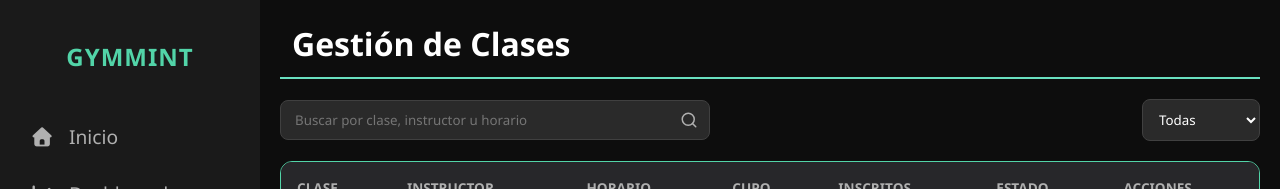
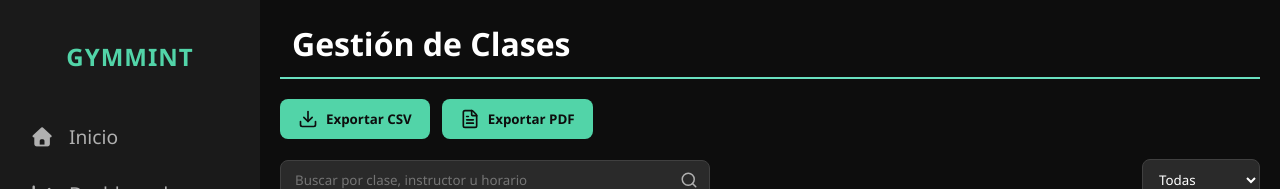
Before and after one commit to lizetglm/Gym-Control-System, a React (Vite) app in the folder frontend/: page /clases in a window 1280 px wide. Shown: the top 189 px of the page. Built offline with nearby package versions, Linux system fonts and the light colour scheme; no server answers.

Commit message:
Agregado de funcion de exportacion a pdf

```diff
--- a/frontend/package.json
+++ b/frontend/package.json
@@ -16,6 +16,8 @@
     "@mui/material": "^9.0.1",
     "@tanstack/react-table": "^8.21.3",
     "bootstrap": "^5.3.8",
+    "jspdf": "^4.2.1",
+    "jspdf-autotable": "^5.0.8",
     "lucide-react": "^1.16.0",
     "papaparse": "^5.5.3",
     "react": "^19.2.6",
--- a/frontend/src/pages/Clases.jsx
+++ b/frontend/src/pages/Clases.jsx
@@ -1,5 +1,8 @@
 import { useMemo, useState, useEffect } from 'react';
-import { Search, UserPlus, UserMinus } from 'lucide-react';
+import { Search, UserPlus, UserMinus, Download, FileText } from 'lucide-react';
+import Papa from 'papaparse';
+import jsPDF from 'jspdf';
+import autoTable from 'jspdf-autotable';
 import GestionInscripcionDialog from '../components/GestionInscripcionDialog';
 import ModalInfoTable from '../components/ModalInfoTable';
 import '../styles/Index.css';
@@ -153,11 +156,79 @@ function Clases() {
     },
   ];
 
+  const exportToCSV = () => {
+    const datos = clasesFiltradas.map(c => ({
+      Clase:      c.nombre,
+      Instructor: c.instructor,
+      Horario:    c.horario,
+      Cupo:       c.cupo,
+      Inscritos:  getInscritosCount(c.id),
+      Estado:     c.estado,
+    }));
+    const csv  = Papa.unparse(datos);
+    const blob = new Blob([csv], { type: 'text/csv;charset=utf-8;' });
+    const link = document.createElement('a');
+    link.href  = URL.createObjectURL(blob);
+    link.download = `clases_${new Date().toISOString().slice(0, 10)}.csv`;
+    link.click();
+  };
+
+  const exportToPDF = () => {
+    const doc = new jsPDF('landscape');
+    const ancho = doc.internal.pageSize.getWidth();
+
+    // Header
+    doc.setFillColor(13, 13, 13);
+    doc.rect(0, 0, ancho, 28, 'F');
+    doc.setTextColor(82, 212, 168);
+    doc.setFontSize(16);
+    doc.setFont('helvetica', 'bold');
+    doc.text('GymMint', 14, 16);
+    doc.setTextColor(255, 255, 255);
+    doc.setFontSize(12);
+    doc.text('Reporte de Clases', ancho / 2, 16, { align: 'center' });
+    doc.setTextColor(176, 176, 176);
+    doc.setFontSize(8);
+    doc.setFont('helvetica', 'normal');
+    const fecha = new Date().toLocaleDateString('es-MX', { year: 'numeric', month: 'long', day: 'numeric' });
+    doc.text(`Generado: ${fecha}`, ancho - 14, 16, { align: 'right' });
+    doc.setFontSize(9);
+    doc.text(`Total: ${clasesFiltradas.length} clases`, 14, 36);
+
+    autoTable(doc, {
+      startY: 42,
+      head: [['Clase', 'Instructor', 'Horario', 'Cupo', 'Inscritos', 'Estado']],
+      body: clasesFiltradas.map(c => [
+        c.nombre,
+        c.instructor,
+        c.horario,
+        c.cupo,
+        getInscritosCount(c.id),
+        c.estado,
+      ]),
+      headStyles: { fillColor: [82, 212, 168], textColor: [13, 13, 13], fontStyle: 'bold', fontSize: 9 },
+      alternateRowStyles: { fillColor: [245, 245, 245] },
+      styles: { fontSize: 8.5, cellPadding: 3 },
+      margin: { left: 14, right: 14 },
+    });
+
+    doc.save(`clases_${new Date().toISOString().slice(0, 10)}.pdf`);
+  };
+
   return (
     <div id="contendor">
       <header>
         <h1>Gestión de Clases</h1>
       </header>
+
+      <div className="acciones">
+        <button onClick={exportToCSV}>
+          <Download size={20} /> Exportar CSV
+        </button>
+        <button onClick={exportToPDF}>
+          <FileText size={20} /> Exportar PDF
+        </button>
+      </div>
 
       {/* Filtros: busqueda y estado */}
       <section className="controls clasesControls">
--- a/frontend/src/pages/Socios.jsx
+++ b/frontend/src/pages/Socios.jsx
@@ -7,8 +7,10 @@ import {
     getFilteredRowModel,
     flexRender,
 } from '@tanstack/react-table';
-import { Search, Download, Plus, SquarePen, CircleDollarSign, Trash2 } from 'lucide-react';
+import { Search, Download, Plus, SquarePen, CircleDollarSign, Trash2, FileText } from 'lucide-react';
 import Papa from 'papaparse';
+import jsPDF from 'jspdf';
+import autoTable from 'jspdf-autotable';
 import '../styles/Index.css'
 import '../styles/Socios.css'
 import ModalInfoTable from '../components/ModalInfoTable';
@@ -138,6 +140,50 @@ function Socios() {
         link.click();
     };
 
+    // Exporta la vista filtrada a PDF con jsPDF + autoTable.
+    const exportToPDF = () => {
+        const doc = new jsPDF(); // crea un PDF en blanco
+
+        // Header
+        // Dibuja el header oscuro
+        doc.setFillColor(13, 13, 13); // color de fondo negro
+        doc.rect(0, 0, 210, 28, 'F');
+
+        // Escribe "GymMint" en mint
+        doc.setTextColor(82, 212, 168);
+        doc.setFontSize(16);
+
+        // Escribe el título centrado en blanco
+        doc.setFont('helvetica', 'bold');
+        doc.text('GymMint', 14, 16);
+        doc.setTextColor(255, 255, 255);
+        doc.setFontSize(12);
+        doc.text('Reporte de Socios', 105, 16, { align: 'center' });
+        doc.setTextColor(176, 176, 176);
+        doc.setFontSize(8);
+        doc.setFont('helvetica', 'normal');
+        const fecha = new Date().toLocaleDateString('es-MX', { year: 'numeric', month: 'long', day: 'numeric' });
+        doc.text(`Generado: ${fecha}`, 196, 16, { align: 'right' });
+        doc.setTextColor(176, 176, 176);
+        doc.setFontSize(9);
+        doc.text(`Total: ${filteredData.length} socios`, 14, 36);
+
+        // autoTable genera la tabla automáticament a partir de un array de arrays (filas y columnas) y un array de encabezados.
+        autoTable(doc, {
+            startY: 42,
+            head: [['Nombre', 'Apellidos', 'Correo Electrónico', 'Teléfono', 'Estado']],
+            body: filteredData.map(s => [s.nombre, s.apellidos, s.correo, s.telefono, s.estado]),
+            headStyles: { fillColor: [82, 212, 168], textColor: [13, 13, 13], fontStyle: 'bold', fontSize: 9 },
+            alternateRowStyles: { fillColor: [245, 245, 245] },
+            styles: { fontSize: 8.5, cellPadding: 3 },
+            margin: { left: 14, right: 14 },
+            columnStyles: { 2: { cellWidth: 60 } },
+        });
+
+        //Lo descarga como archivo
+        doc.save(`socios_${new Date().toISOString().slice(0, 10)}.pdf`);
+    };
+
     // Abre modal de alta/edicion.
     const handleAddEdit = (socio) => {
         setInfoSocioOpen(false);
@@ -212,7 +258,10 @@ function Socios() {
                     <Plus size={20} /> Agregar Socio
                 </button>
                 <button onClick={exportToCSV}>
-                    <Download size={20} /> Exportar Lista
+                    <Download size={20} /> Exportar CSV
+                </button>
+                <button onClick={exportToPDF}>
+                    <FileText size={20} /> Exportar PDF
                 </button>
             </div>
 
```
Also changed, not shown: 1 other file (tests, documents, lock files or other folders).
